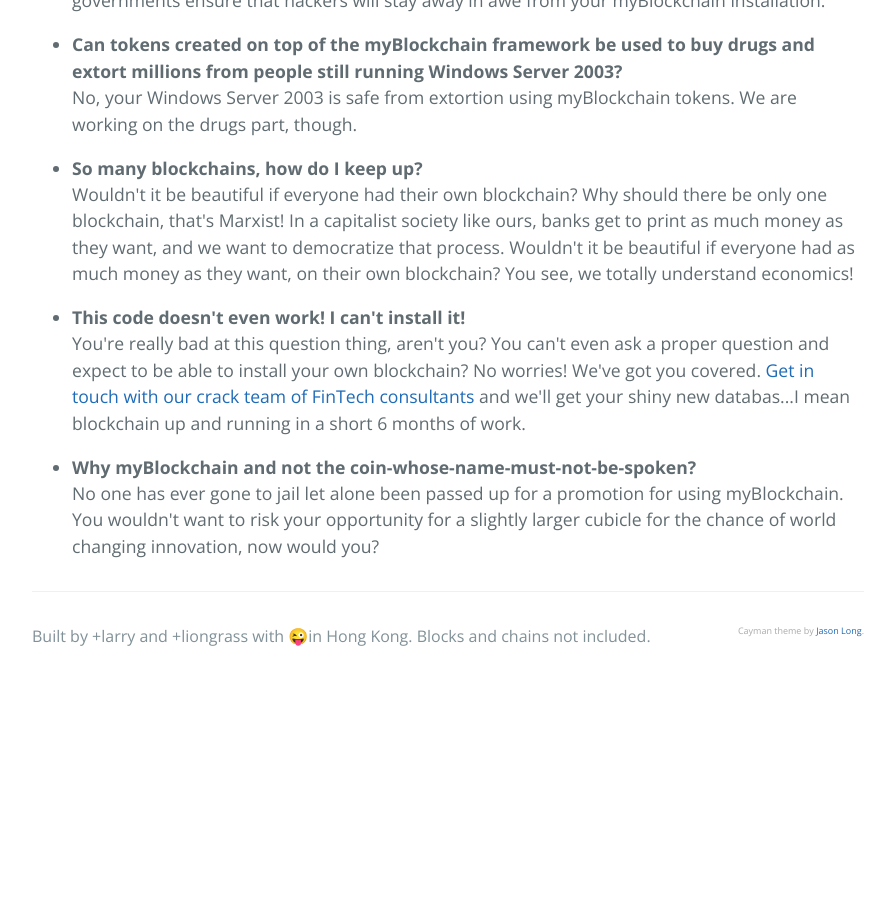
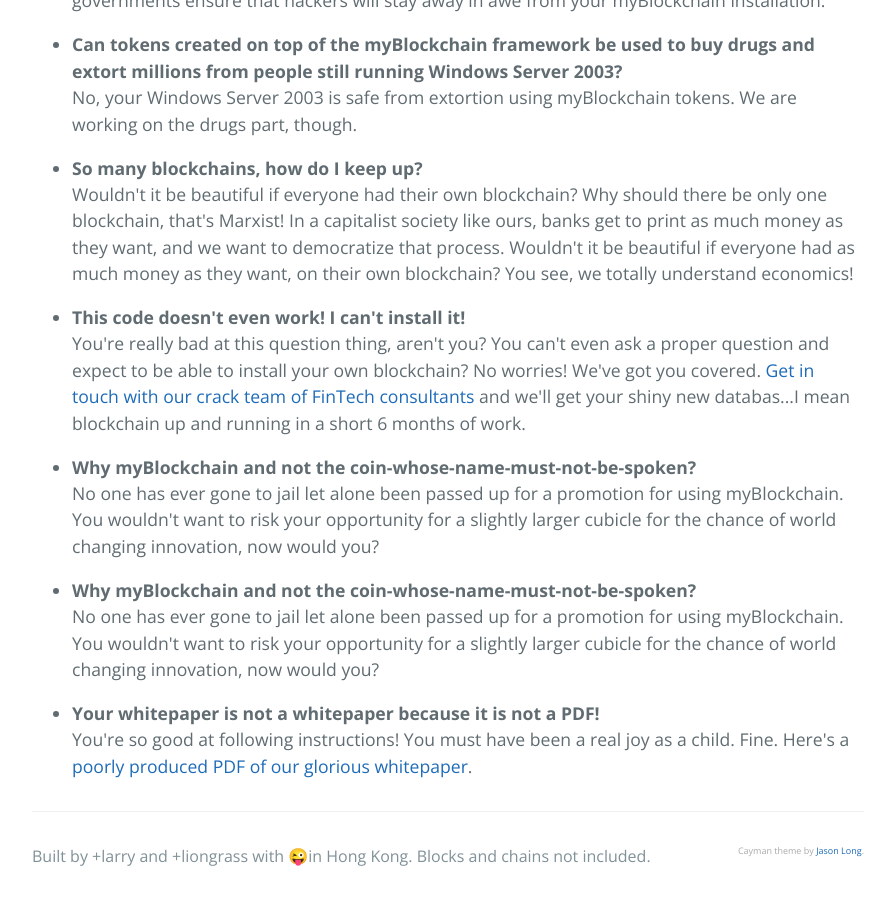
Before and after one commit to myblockchain/myblockchain.github.io, a Jekyll site: the page built from faq.html, in a window 1280 px wide and 900 px high, scrolled down 1938 px. Shown: the whole window, without its empty margins (192-1087 px from the left). Built offline with Jekyll 4.4.1, drawn with Linux system fonts in a browser that asks for light colours; before the commit the page ends 2618 px from its top, so only the background shows below that.

Commit message:
and i'm forked

```diff
--- a/_includes/header.html
+++ b/_includes/header.html
@@ -2,7 +2,8 @@
   <h1 class="project-name"><a href="/" style="color: white;">myBlockchain</a></h1>
   <h2 class="project-tagline">The world&#39;s most popular open source blockchain, <br>and MyBlockchain Cluster, a real-time, open source transactional blockchain.</h2>
   <a href="/" class="btn">Home</a>
-  <a href="/whitepaper.pdf" class="btn">Whitepaper</a>
+  <a href="/whitepaper/" class="btn">Whitepaper</a>
   <a href="/faq/" class="btn">FAQ</a>
+  <a href="/contact/" class="btn">BizDev</a>
   <a href="https://github.com/myblockchain/myblockchain" class="btn">View on GitHub</a>
 </section>
--- a/faq.html
+++ b/faq.html
@@ -1,6 +1,7 @@
 ---
 layout: default
 permalink: /faq/
+title: What da FAQ is myBlockchain?
 ---
 <h3>
 <a id="faq" class="anchor" href="#faq" aria-hidden="true"><span class="octicon octicon-link"></span></a>What da FAQ?</h3>
@@ -41,4 +42,10 @@
 <li><p><strong>Why myBlockchain and not the coin-whose-name-must-not-be-spoken?</strong><br>
 No one has ever gone to jail let alone been passed up for a promotion for using myBlockchain. You wouldn't want to risk your opportunity for a slightly larger cubicle for the chance of world changing innovation, now would you?
 </p></li>
+<li><p><strong>Why myBlockchain and not the coin-whose-name-must-not-be-spoken?</strong><br>
+No one has ever gone to jail let alone been passed up for a promotion for using myBlockchain. You wouldn't want to risk your opportunity for a slightly larger cubicle for the chance of world changing innovation, now would you?
+</p></li>
+<li><p><strong>Your whitepaper is not a whitepaper because it is not a PDF!</strong><br>
+You're so good at following instructions! You must have been a real joy as a child. Fine. Here's a <a href="/myBlockchain.pdf">poorly produced PDF of our glorious whitepaper</a>.</p></li>
+
 </ul>
--- a/index.html
+++ b/index.html
@@ -1,6 +1,7 @@
 ---
 layout: default
 permalink: /
+title: myBlockchain is your private blockchain without the blocks or the chains.
 ---
       <h3>
 <a id="why-do-we-need-private-blockchains" class="anchor" href="#why-do-we-need-private-blockchains" aria-hidden="true"><span class="octicon octicon-link"></span></a>Why do we need private Blockchains?</h3>
```
Also changed, not shown: contact.md (added, +35 -0 lines), whitepaper.html (added, +38 -0 lines).
